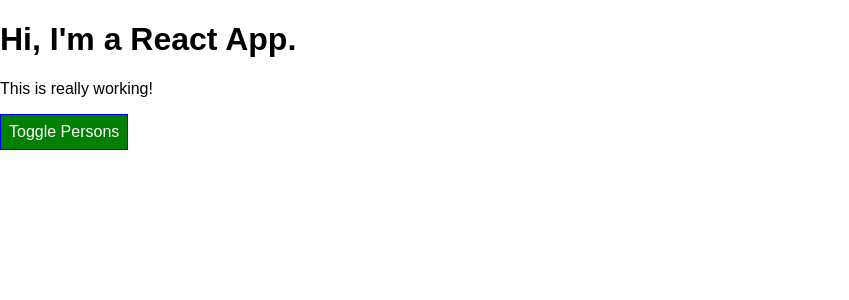
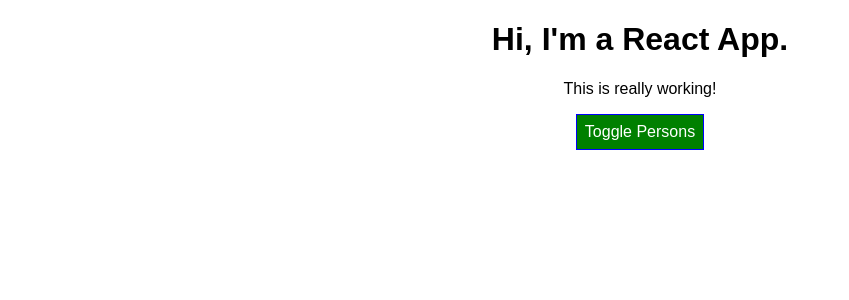
Before and after one commit to garfieldchou/react-complete-guide, a React app: page / in a window 1280 px wide. Shown: the top 300 px of the page, without its empty margins (0-849 px from the left). Built offline with nearby package versions, Linux system fonts and the light colour scheme.

Commit message:
Lec.66, use the property of the class associated with the imported CSS file as the className

```diff
--- a/src/App.js
+++ b/src/App.js
@@ -1,5 +1,5 @@
 import React, { Component } from 'react';
-import './App.css';
+import classes from './App.css';
 import Person from './Person/Person'
 
 class App extends Component {
@@ -70,18 +70,18 @@
       style.backgroundColor = 'red';
     }
 
-    const classes = [];
+    const assignedClasses = [];
     if (this.state.persons.length <= 2) {
-      classes.push('red'); // classes = ['red']
+      assignedClasses.push( classes.red ); // classes = ['red']
     }
     if (this.state.persons.length <= 1) {
-      classes.push('bold'); // classes = ['red', 'bold'];
+      assignedClasses.push( classes.bold ); // classes = ['red', 'bold'];
     }
 
     return (
-      <div className="App">
+      <div className={classes.App}>
         <h1>Hi, I'm a React App.</h1>
-        <p className={classes.join(' ')}>This is really working!</p>
+        <p className={assignedClasses.join(' ')}>This is really working!</p>
         <button style={style} onClick={this.togglePersonsHandler}>Toggle Persons</button>
         {persons}
       </div>
--- a/src/Person/Person.js
+++ b/src/Person/Person.js
@@ -1,10 +1,10 @@
 import React from 'react';
 
-import './Person.css';
+import classes from './Person.css';
 
 const person = (props) => {
   return (
-    <div className="Person">
+    <div className={classes.Person}>
       <p onClick={props.click}>I'm {props.name}! And I am {props.age} years old!</p>
       <p>{props.children}</p>
       <input type="text" onChange={props.changed} value={props.name}/>
```
